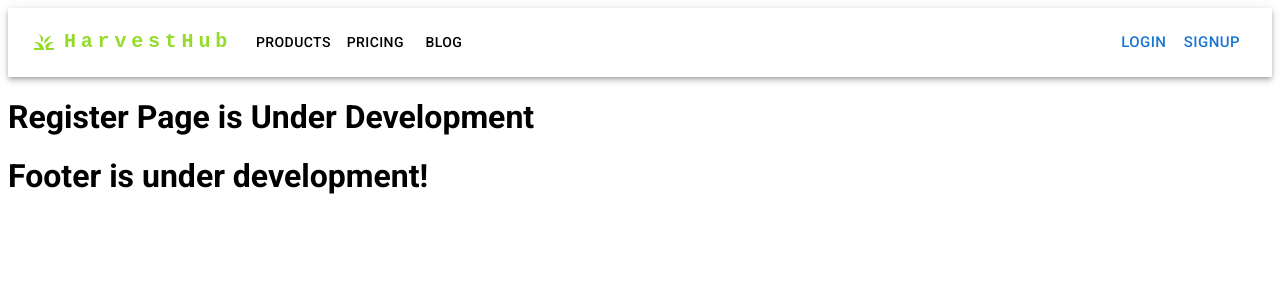
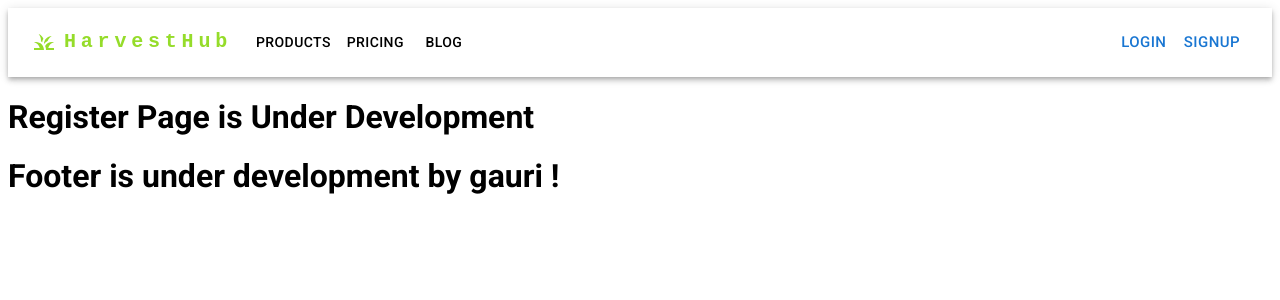
Before and after one commit to Aadi-124/HarvestHub, a React (Vite) app in the folder Frontend/: page /register in a window 1280 px wide. Shown: the top 300 px of the page. Built offline with nearby package versions, Linux system fonts and the light colour scheme.

Commit message:
Footer work started

```diff
--- a/Frontend/src/Components/Footer.jsx
+++ b/Frontend/src/Components/Footer.jsx
@@ -1,7 +1,7 @@
 export default function Footer(){
     return(
         <>
-            <h1>Footer is under development!</h1>
+            <h1>Footer is under development by gauri !</h1>
         </>
     );
 }
```
